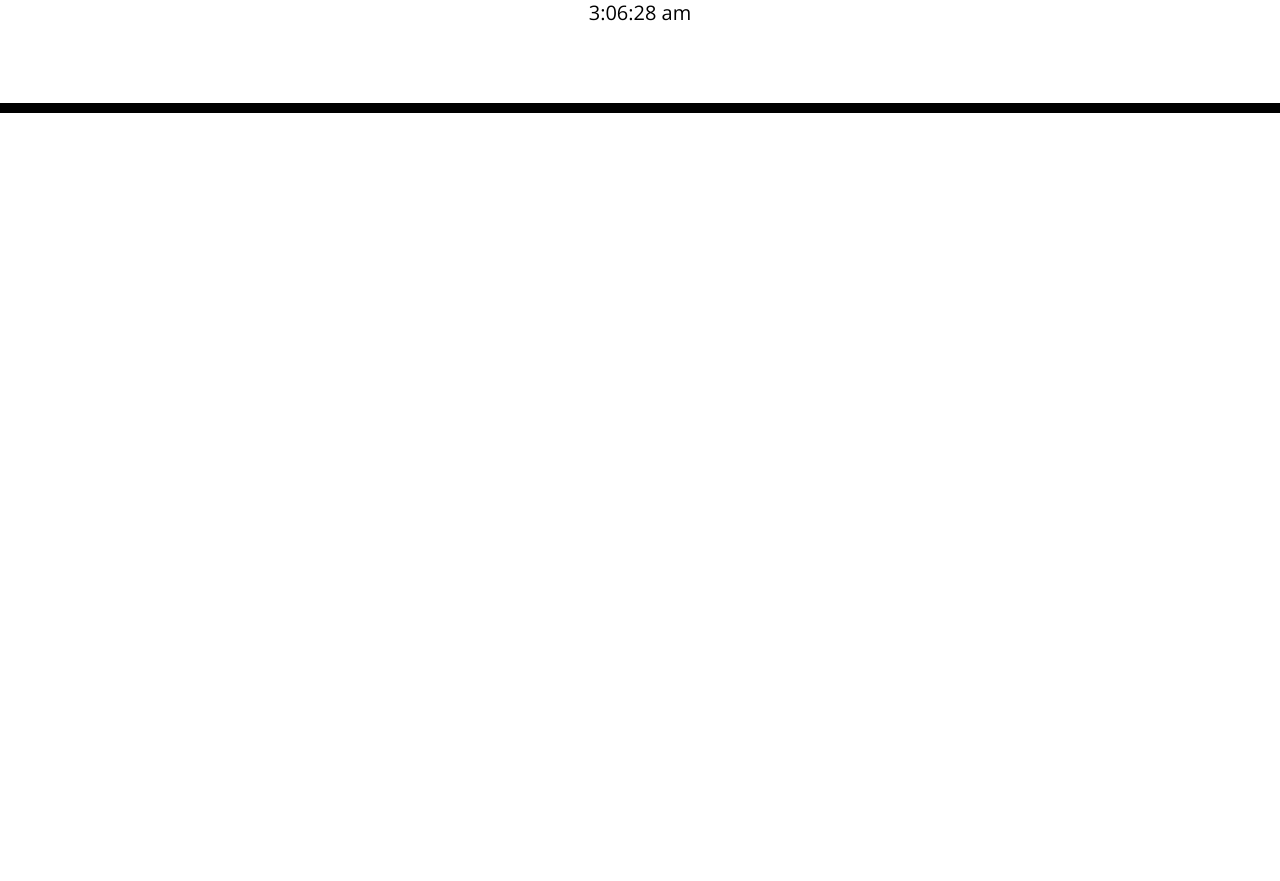
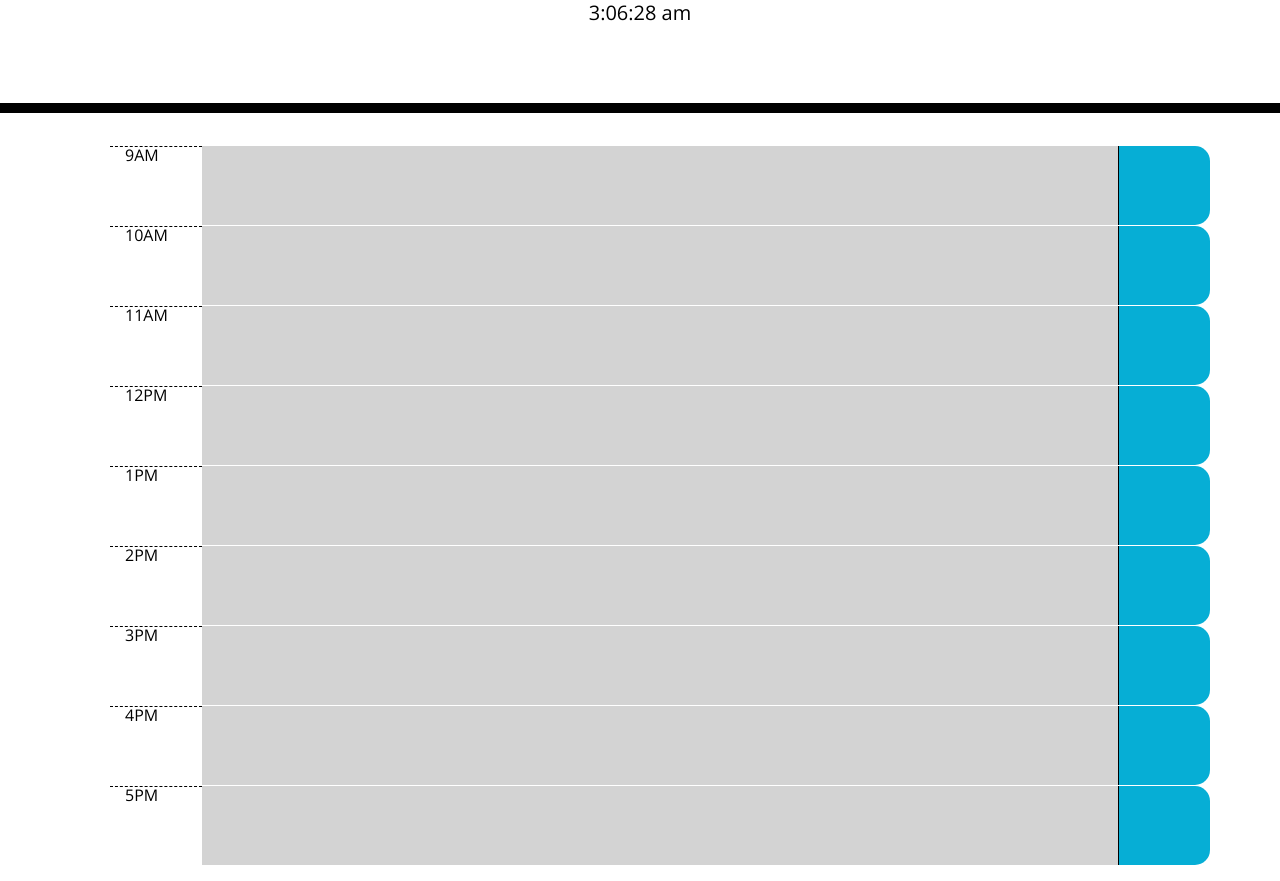
Before and after one commit to Carter-Schmitz/busy-day-planner, a plain HTML site: page index.html in a window 1280 px wide. Shown: the part 227-1108 px from the top of the page. Before the commit the page ends 800 px from the top, so only its background shows below. Drawn offline with nearby package versions, Linux system fonts and the light colour scheme.

Commit message:
created timeslot rows via HTML, will attempt to replicate with JS

```diff
--- a/index.html
+++ b/index.html
@@ -31,6 +31,53 @@
     </header>
     <div class="container">
       <!-- Timeblocks go here -->
+      <ul>
+        <li class="row">
+            <hour class="hour col-1">9AM</hour>
+            <block class="block past col-10"></block>
+            <save class="saveBtn col-1"></save>
+        </li>
+        <li class="row">
+            <hour class="hour col-1">10AM</hour>
+            <block class="block past col-10"></block>
+            <save class="saveBtn col-1"></save>
+        </li>
+        <li class="row">
+            <hour class="hour col-1">11AM</hour>
+            <block class="block past col-10"></block>
+            <save class="saveBtn col-1"></save>
+        </li>
+        <li class="row">
+            <hour class="hour col-1">12PM</hour>
+            <block class="block past col-10"></block>
+            <save class="saveBtn col-1"></save>
+        </li>
+        <li class="row">
+            <hour class="hour col-1">1PM</hour>
+            <block class="block past col-10"></block>
+            <save class="saveBtn col-1"></save>
+        </li>
+        <li class="row">
+            <hour class="hour col-1">2PM</hour>
+            <block class="block past col-10"></block>
+            <save class="saveBtn col-1"></save>
+        </li>
+        <li class="row">
+            <hour class="hour col-1">3PM</hour>
+            <block class="block past col-10"></block>
+            <save class="saveBtn col-1"></save>
+        </li>
+        <li class="row">
+            <hour class="hour col-1">4PM</hour>
+            <block class="block past col-10"></block>
+            <save class="saveBtn col-1"></save>
+        </li>
+        <li class="row">
+            <hour class="hour col-1">5PM</hour>
+            <block class="block past col-10"></block>
+            <save class="saveBtn col-1"></save>
+        </li>
+      </ul>
     </div>
 
     <script src="https://cdnjs.cloudflare.com/ajax/libs/jquery/3.2.1/jquery.min.js"></script>
```
